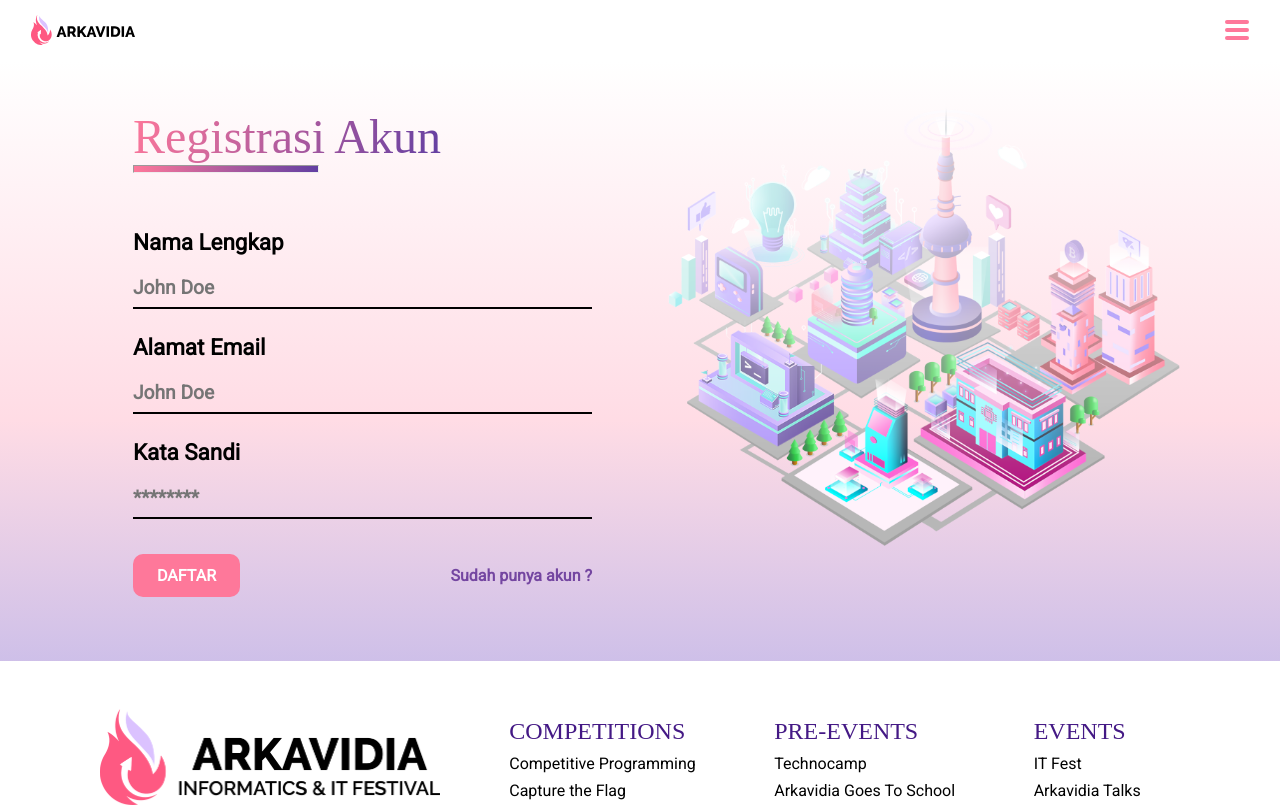
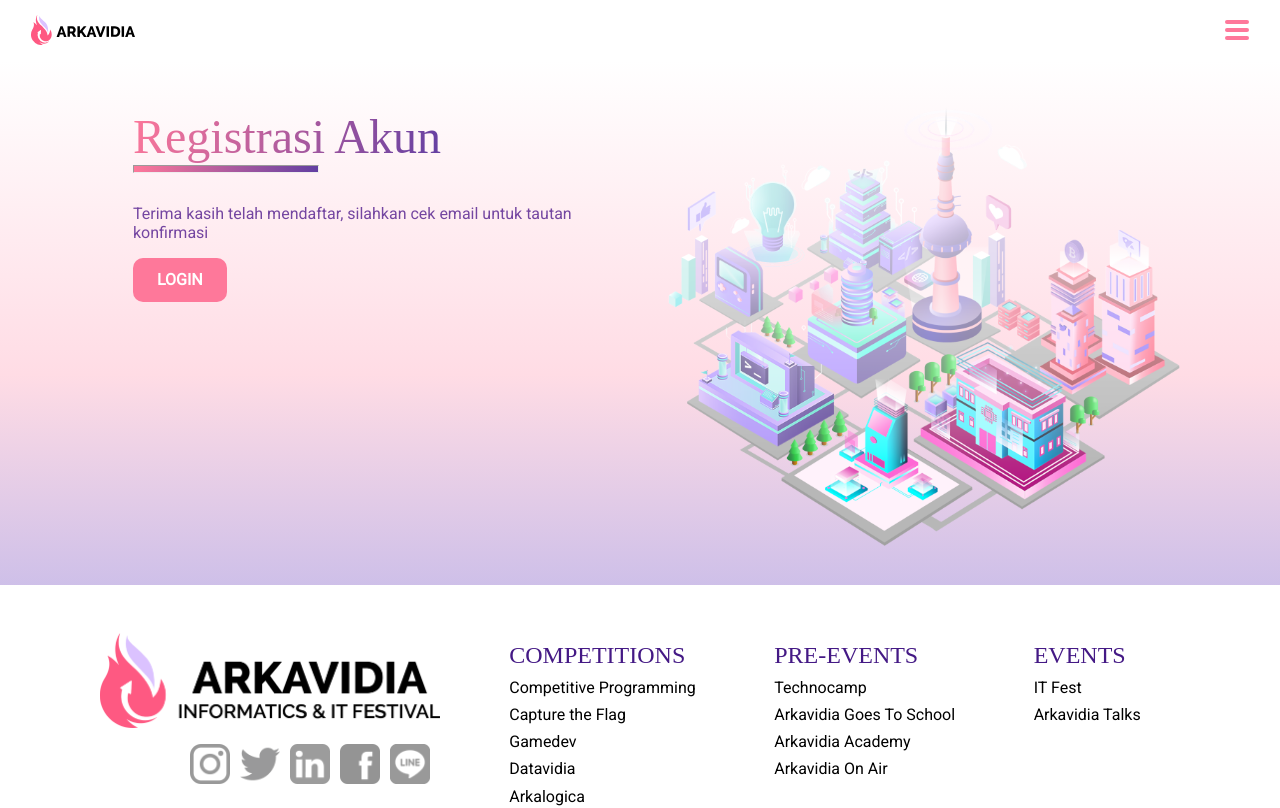
Before and after one commit to arkavidia-hmif/arkavidia-frontend, a Next.js app: page /register in a window 1280 px wide. Shown: the top 808 px of the page. Built offline with nearby package versions, Linux system fonts and the light colour scheme; a web font is replaced by a local one.

Commit message:
Add success message for registration

```diff
--- a/pages/register.tsx
+++ b/pages/register.tsx
@@ -1,3 +1,4 @@
+import Link from 'next/link';
 import { useContext, useState } from 'react';
 import { register } from '../api/auth';
 import { ApiError } from '../api/error';
@@ -7,7 +8,6 @@ import InputField from '../components/auth/InputField';
 import FilledButton from '../components/FilledButton';
 import { RegisterStatus } from '../interfaces/auth';
 import { ApiContext } from '../utils/context/api';
-import { AuthContext } from '../utils/context/auth';
 
 const RegisterPage: React.FC = () => {
   const apiContext = useContext(ApiContext);
@@ -18,7 +18,7 @@ const RegisterPage: React.FC = () => {
 
   const [loading, setLoading] = useState(false);
   const [error, setError] = useState<string | null>(null);
-  const [success, setSuccess] = useState(false);
+  const [success, setSuccess] = useState(true);
 
   const handleSubmit = () => {
     setError(null);
@@ -59,6 +59,16 @@ const RegisterPage: React.FC = () => {
 
   return (
     <AuthWrapper title="Registrasi Akun">
+      {success ?
+        <>
+          <br />
+          <p>Terima kasih telah mendaftar, silahkan cek email untuk tautan konfirmasi</p>
+          <Link href="/login">
+            <FilledButton text="LOGIN" padding="0.75em 1.5em" />
+          </Link>
+        </>
+        :
+        <>
           <Alert error={error} />
           <form className="my-5" onSubmit={(evt) => {
             evt.preventDefault();
@@ -77,6 +87,8 @@ const RegisterPage: React.FC = () => {
               </div>
             </div>
           </form>
+        </>
+      }
       <style jsx>{`
       .row {
         align-items: center;
@@ -85,6 +97,10 @@ const RegisterPage: React.FC = () => {
       a {
         color: #7446A1;
       }
+
+      p {
+        color: #7446A1;
+      }
     `}</style>
     </AuthWrapper>
   );
```
Lines whose indentation alone changed are shown as unchanged.
